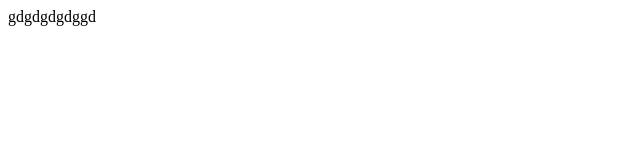
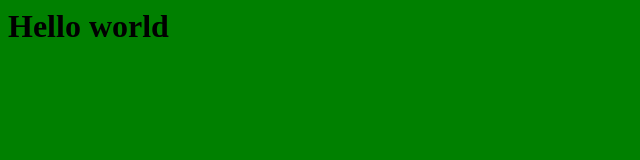
Before and after one commit to ProrokPavel/52, a plain HTML site: page index.html in a window 1280 px wide. Shown: the whole page, without its empty margins (0-640 px from the left). Drawn offline with Linux system fonts and the light colour scheme.

Commit message:
Add files via upload

```diff
--- a/index.html
+++ b/index.html
@@ -1,8 +1,9 @@
 <html>
   <head>
-  <title> document </title>
+  <title> Moy sayt </title>
   </head>
-  <body>
-  gdgdgdgdggd
+  <body bgcolor=green >
+  <h1> Hello world </h1>
+
   </body>
 </html>
```
